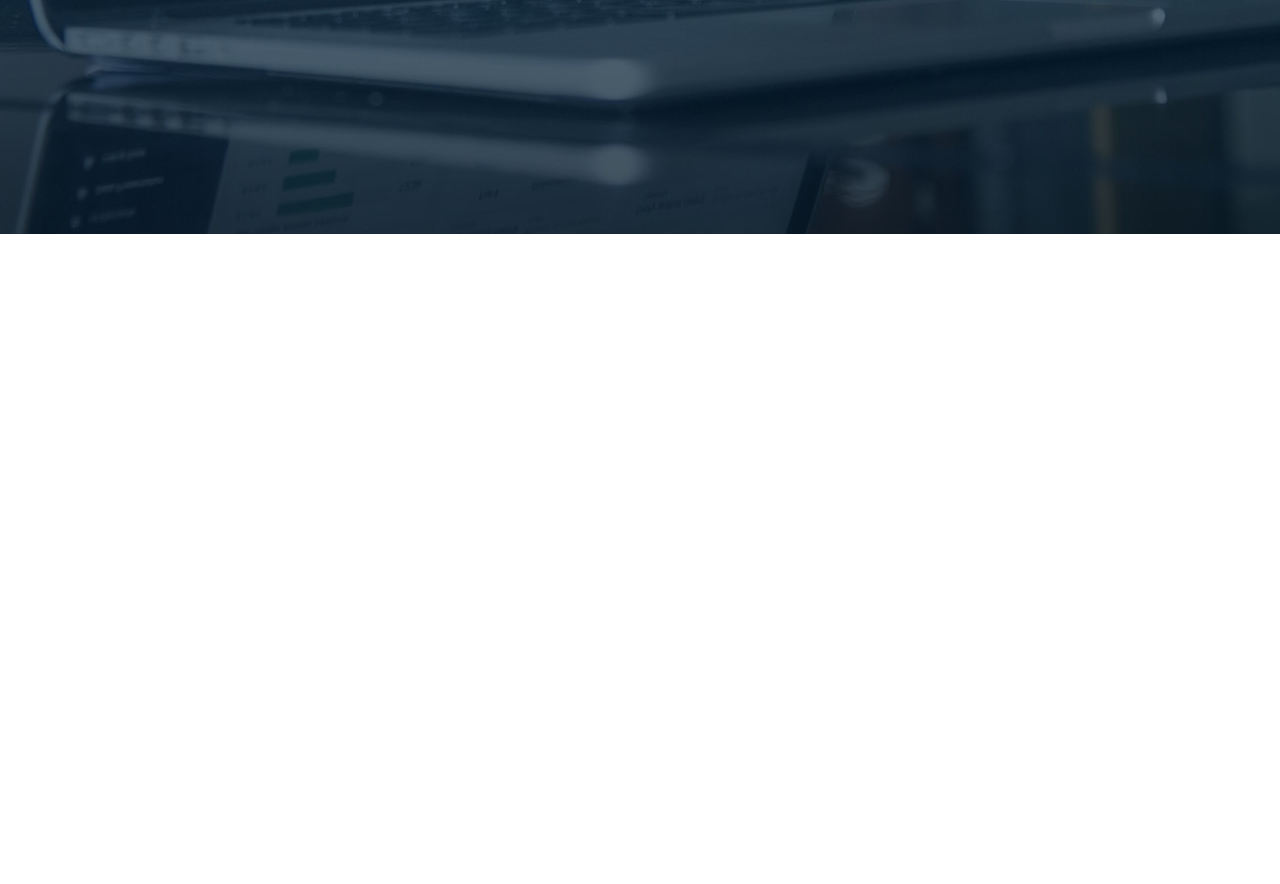
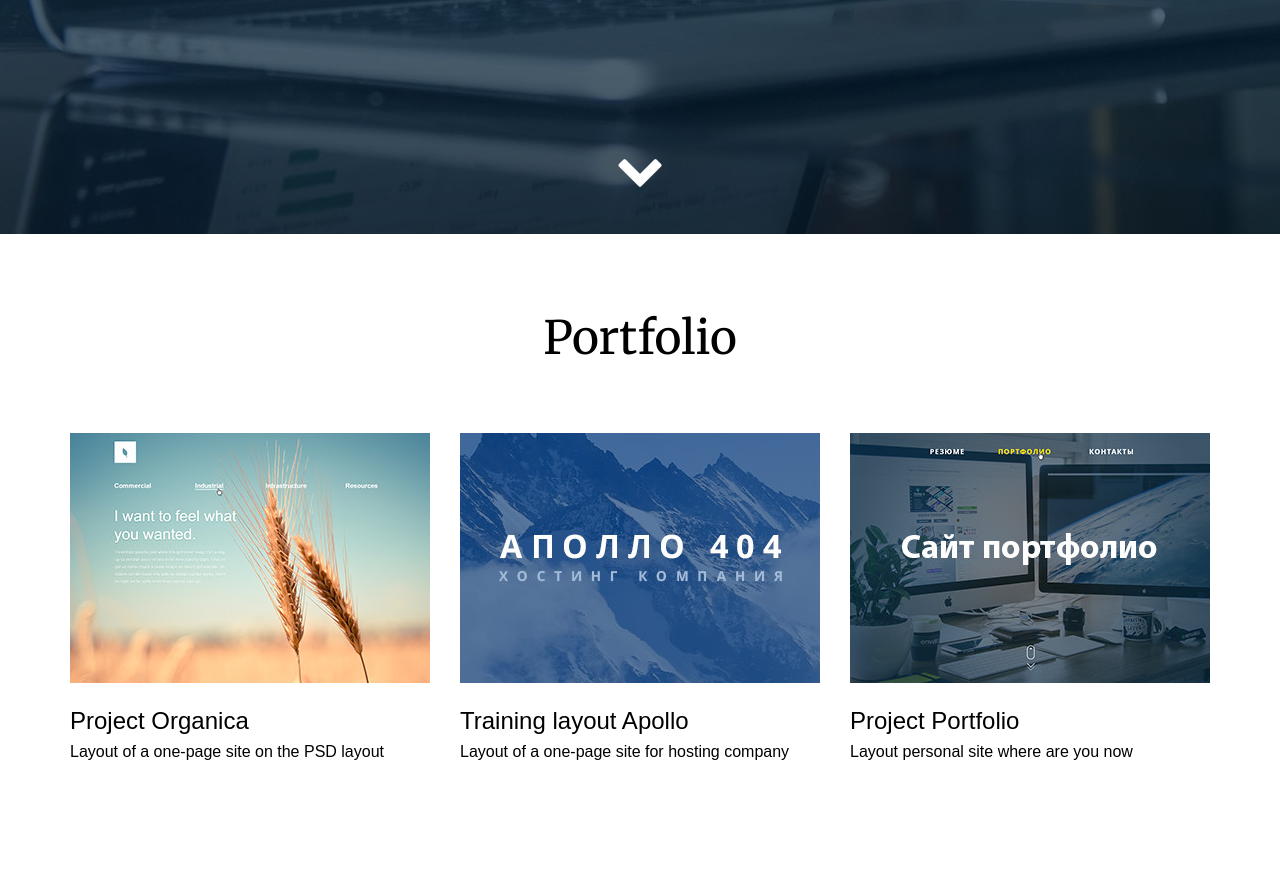
Before and after one commit to vitaliy-fedyay/html-css-site, a plain HTML site: page index.html in a window 1280 px wide. Shown: the part 566-1450 px from the top of the page. Before the commit the page ends 800 px from the top, so only its background shows below. Drawn offline with nearby package versions, Linux system fonts and the light colour scheme; a web font is replaced by a local one.

Commit message:
portfolio

```diff
--- a/css/style.css
+++ b/css/style.css
@@ -1,25 +1,124 @@
-html {
+html, body {
   font-family: "PT Sans Caption", sans-serif;
   font-size: 16px;
   line-height: 1.5;
 }
+/*
+Прибираємо зайві відступи біля зображень
+*/
+img {
+  display: inline-block;
+}
+/******************************************
+                    GRID
+******************************************/
 
-/*
-font-family: 'Merriweather', serif;
-font-family: 'PT Sans Caption', sans-serif;
-*/
+.container {
+  width: 1140px;
+  margin-left: auto;
+  margin-right: auto;
+}
+
+.row {
+  display: flex;
+  flex-direction: row;
+}
+
+.col {
+  width: 360px;
+  margin-right: 30px;
+}
+
+.col:last-child {
+  margin-right: 0px;
+}
+
+/******************************************
+                    HEADER
+******************************************/
+
 .header {
   background-image: url("../img/bg/bg-header.jpg");
   background-repeat: no-repeat;
   background-position: center;
   background-size: cover;
-
   height: 100vh;
-
-  color: #FFF;
+  color: #fff;
   text-align: center;
-
   display: flex;
   flex-direction: column;
+  align-items: center;
   justify-content: center;
 }
+
+.header_title {
+  font-size: 56px;
+  margin-bottom: 30px;
+  font-family: "Merriweather", serif;
+  margin-top: -50px;
+}
+
+.header_slogan {
+  font-size: 28px;
+  line-height: 42px;
+}
+
+.header_arrow {
+  font-size: 48px;
+  width: 60px;
+  height: 50px;
+  margin-left: -30px;
+  position: absolute;
+  bottom: 50px;
+  left: 50%;
+}
+
+/******************************************
+               PORTFOLIO
+******************************************/
+.portfolio {
+  padding-top: 70px;
+  padding-bottom: 100px;
+}
+
+.portfolio-item {
+  margin-bottom: 20px;
+}
+
+.title {
+  font-size: 46px;
+  margin-bottom: 60px;
+  font-family: "Merriweather", serif;
+  text-align: center;
+}
+
+.portfolio-img {
+  margin-bottom: 17px;
+}
+
+.portfolio-title {
+  font-size: 24px;
+  line-height: normal;
+  margin-bottom: 5px;
+}
+
+.portfolio-text {
+  font-size: 16px;
+  line-height: 1.5;
+}
+
+.portfolio-title a {
+  text-decoration: none;
+  color: #000;
+  border-bottom: 1px solid #fff;
+}
+
+.portfolio-title a:hover {
+  color: #0052c2;
+  border-color: rgba(0, 82, 194, 0.3);
+}
+
+.portfolio-text p {
+  margin-top: 0;
+  margin-bottom: 15px;
+}
--- a/index.html
+++ b/index.html
@@ -24,12 +24,78 @@ HEADER
   <div class="header">
     <div class="header_title">Vitaliy Fedyay</div>
     <div class="header_slogan">Angular developer<br> I will create your Angular site</div>
-<div class="header_arrow"></div>
+    <div class="header_arrow">
+      <!-- site: fontawesome.com іконка взята з сайта, fas -> fa
+      ліквідує помилку з відображенням квадрату-->
+      <i class="fa fa-chevron-down" aria-hidden="true"></i>
+    </div>
   </div>
 
   <!------------------------------------------------------
 PORTFOLIO
 -------------------------------------------------------->
+  <div class="portfolio">
+    <div class="container">
+
+      <div class="title">
+        Portfolio
+      </div>
+
+      <div class="row">
+        <!--Портфоліо початок-->
+        <div class="col">
+          <div class="portfolio-item">
+            <div class="portfolio-img">
+              <img src="./img/portfolio/project_organica.jpg" alt="organica">
+            </div>
+            <div class="portfolio-title"><a href="#">Project Organica</a></div>
+            <div class="portfolio-text">
+              <p>
+                Layout of a one-page site on the PSD layout
+              </p>
+            </div>
+          </div>
+        </div>
+        <!--Портфоліо кінець-->
+
+        <!--Портфоліо початок-->
+        <div class="col">
+          <div class="portfolio-item">
+            <div class="portfolio-img">
+              <img src="./img/portfolio/project_apollo.jpg" alt="apollo">
+            </div>
+            <div class="portfolio-title"><a href="#">Training layout Apollo</a></div>
+            <div class="portfolio-text">
+              <p>
+                Layout of a one-page site for hosting company
+              </p>
+            </div>
+          </div>
+        </div>
+        <!--Портфоліо кінець-->
+
+        <!--Портфоліо початок-->
+        <div class="col">
+          <div class="portfolio-item">
+            <div class="portfolio-img">
+              <img src="./img/portfolio/project_portfolio.jpg" alt="portfolio">
+            </div>
+            <div class="portfolio-title"><a href="#">Project Portfolio</a></div>
+            <div class="portfolio-text">
+              <p>
+                Layout personal site where are you now
+              </p>
+            </div>
+          </div>
+        </div>
+        <!--Портфоліо кінець-->
+      </div>
+
+    </div>
+  </div>
+
+
+
   <!-------------------------------------------------------
 FOOTER
 -------------------------------------------------------->
```
Lines whose indentation alone changed are shown as unchanged.
